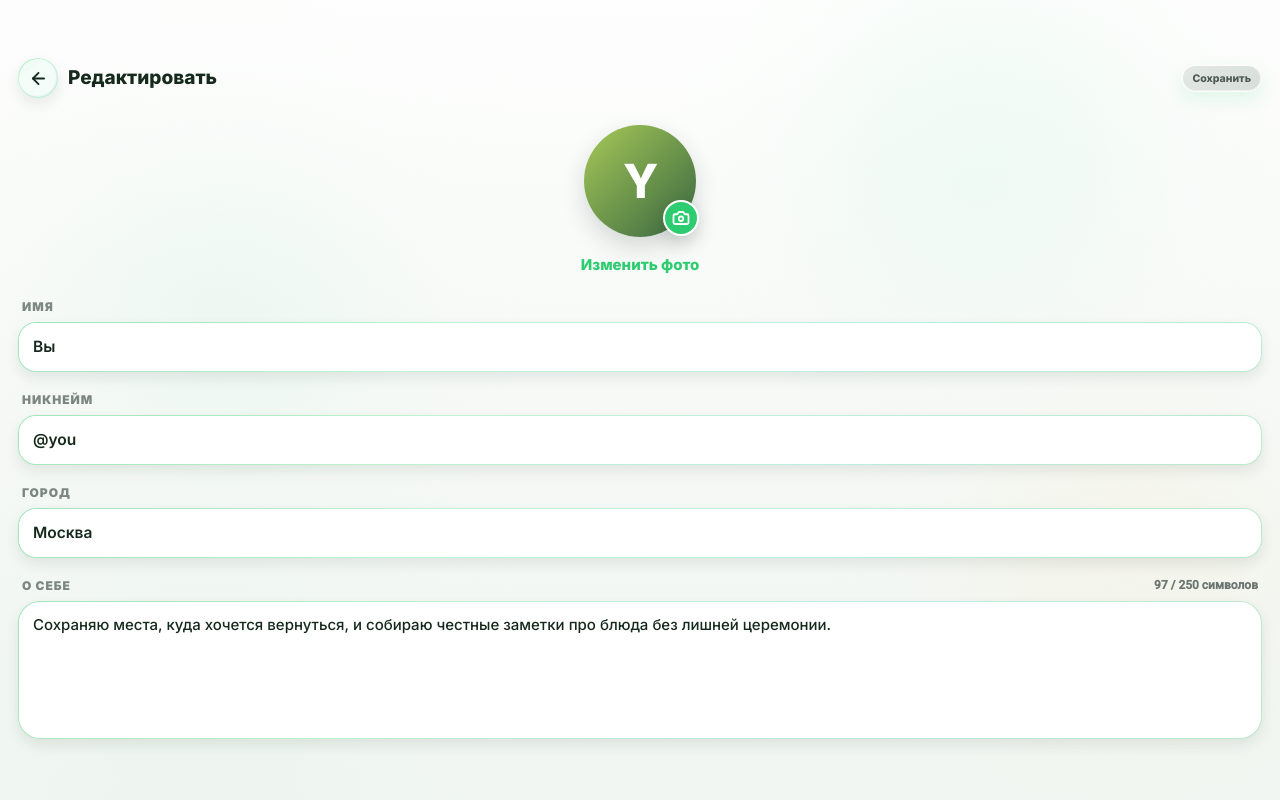
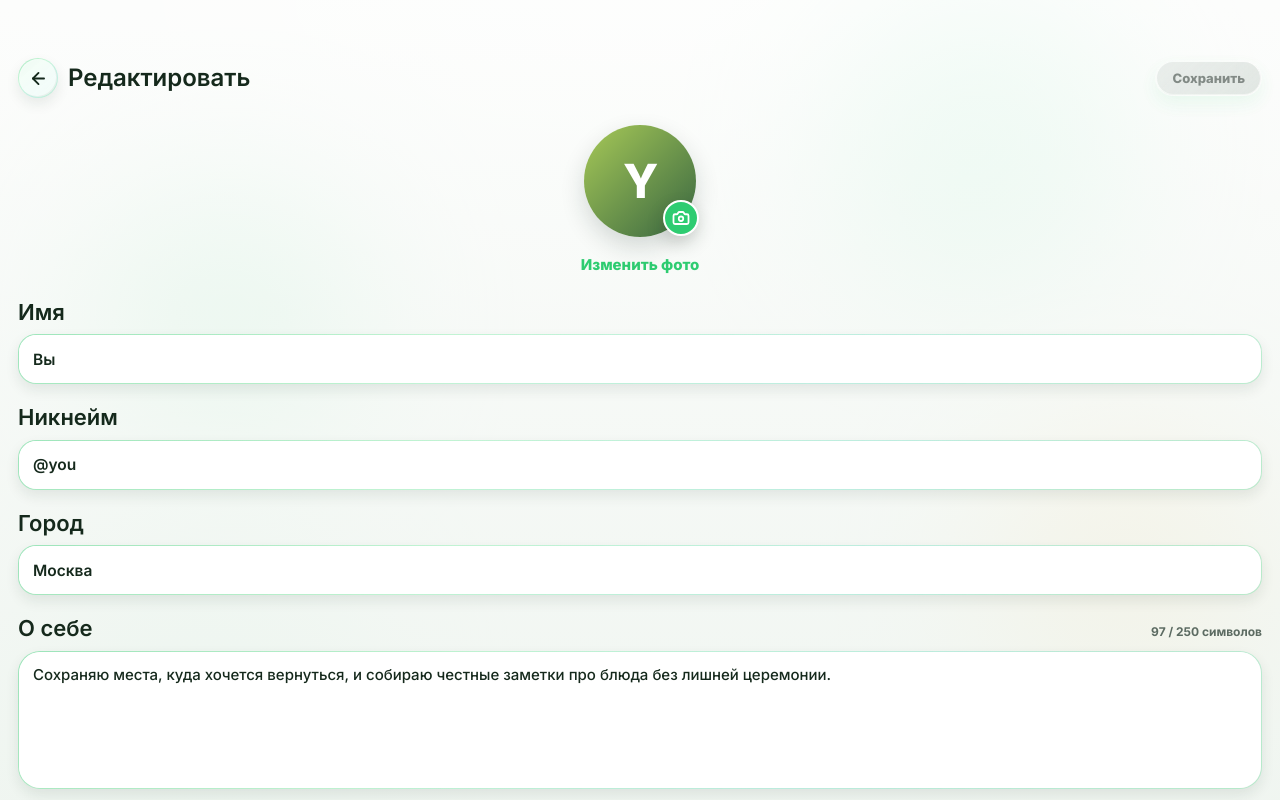
Before and after one commit to goldslugger762/foody-front, a Next.js app: page /me/edit in a window 1280 px wide. Built offline with nearby package versions, Linux system fonts and the light colour scheme.

Commit message:
починена страница редаката

```diff
--- a/components/profile/edit-profile-screen.tsx
+++ b/components/profile/edit-profile-screen.tsx
@@ -151,12 +151,12 @@ function FieldShell({
 }) {
   return (
     <label className="block">
-      <span className="mb-2 flex items-end justify-between gap-3 px-1">
-        <span className="text-[12px] leading-tight font-black tracking-[0.08em] text-[#7B8780] uppercase">
+      <span className="mb-2 flex items-end justify-between gap-3">
+        <span className="text-[22px] leading-tight font-semibold tracking-[0px] text-[#15291C] max-[380px]:text-[20px]">
           {label}
         </span>
         {hint ? (
-          <span className="font-[family-name:var(--font-roboto)] text-[12px] leading-tight font-bold text-[#6A766F]">
+          <span className="pb-0.5 text-[12px] font-bold text-[#5C6B62]">
             {hint}
           </span>
         ) : null}
@@ -259,7 +259,7 @@ function EditProfileHeader({
           <ArrowLeft className="size-[19px]" strokeWidth={2.35} />
         </motion.button>
 
-        <h1 className="min-w-0 text-[19px] leading-tight font-extrabold tracking-[0px] text-[#15291C]">
+        <h1 className="min-w-0 text-[24px] leading-tight font-semibold tracking-[0px] text-[#15291C]">
           Редактировать
         </h1>
       </div>
@@ -269,13 +269,13 @@ function EditProfileHeader({
         ariaBusy={isSaving}
         ariaLabel="Сохранить профиль"
         brand={brand}
-        disabled={isSaving}
+        disabled={!canSave || isSaving}
         muted={!canSave}
         shouldReduceMotion={shouldReduceMotion}
         title="Сохранить"
         className={cn(
           FULLSCREEN_SUBSCRIBE_BUTTON.regular,
-          FULLSCREEN_SUBSCRIBE_BUTTON.smallRegular
+          "h-9 px-4 text-[13px] max-[380px]:h-7.5 max-[380px]:px-2.5 max-[380px]:text-[11.25px]"
         )}
         onClick={canSave ? onSave : undefined}
       >
@@ -679,7 +679,7 @@ export function EditProfileScreen({ brand, palette }: EditProfileScreenProps) {
                       }
                       placeholder="Расскажите, какие места и вкусы вы ищете"
                       value={form.about}
-                      className="min-h-[136px] resize-none border-0 bg-transparent px-3.5 py-3 text-[15px] leading-[1.45] font-medium text-[#15291C] shadow-none outline-none placeholder:text-[#8A958E] focus-visible:border-transparent focus-visible:ring-0 focus-visible:ring-transparent md:text-[15px]"
+                      className="min-h-[136px] resize-none border-0 bg-transparent px-3.5 py-3 text-[15px] font-medium text-[#15291C] shadow-none outline-none placeholder:text-[#8A958E] focus-visible:border-transparent focus-visible:ring-0 focus-visible:ring-transparent md:text-[15px]"
                     />
                   </GlassSurface>
                 </FieldShell>
```
